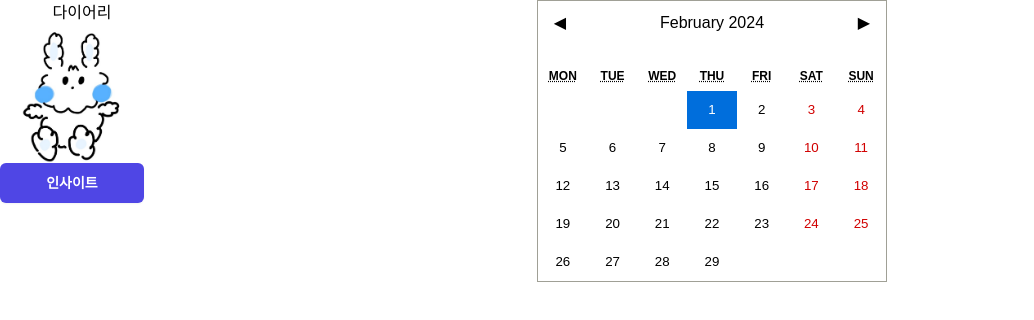
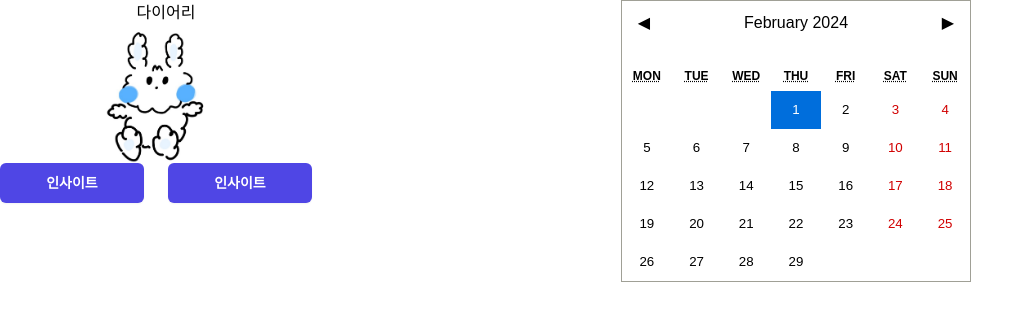
Before and after one commit to kauai-kawaii/som-diary, a React (Create React App) app in the folder som-diary/src/main/views/: page /main in a window 1280 px wide. Shown: the top 320 px of the page, without its empty margins (0-1034 px from the left). Built offline with nearby package versions, Linux system fonts and the light colour scheme.

Commit message:
feat: 임시 다이어리 작성 페이지 전환 버튼 생성

```diff
--- a/som-diary/src/main/views/src/pages/Main.js
+++ b/som-diary/src/main/views/src/pages/Main.js
@@ -22,6 +22,12 @@ function Main() {
                     >
                         {'인사이트'}
                     </Link>
+                    <Link
+                        to={`/diary`}
+                        className='text-center w-36 rounded-md bg-indigo-600 px-3.5 py-2.5 text-sm font-semibold text-white shadow-sm hover:bg-indigo-500 focus-visible:outline focus-visible:outline-2 focus-visible:outline-offset-2 focus-visible:outline-indigo-600'
+                    >
+                        {'인사이트'}
+                    </Link>
                 </div>
             </div>
             <div className='min-h-60 flex grow justify-center'>
```
